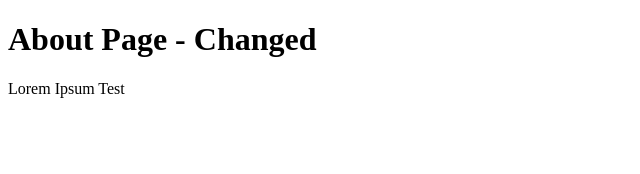
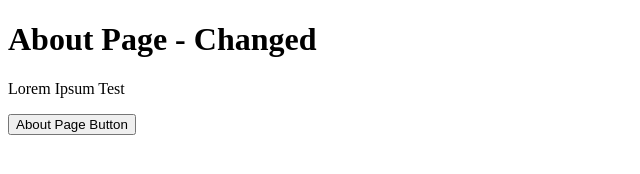
Before and after one commit to sdhin1/splitmate, a plain HTML site: page about.html in a window 1280 px wide. Shown: the whole page, without its empty margins (0-640 px from the left). Drawn offline with Linux system fonts and the light colour scheme.

Commit message:
About Page Button

```diff
--- a/about.html
+++ b/about.html
@@ -9,5 +9,6 @@
     <h1>About Page - Changed</h1>
     <p>Lorem Ipsum Test</p>
     <p><About class="html"></About></p>
+    <button>About Page Button</button>
 </body>
 </html>
```
